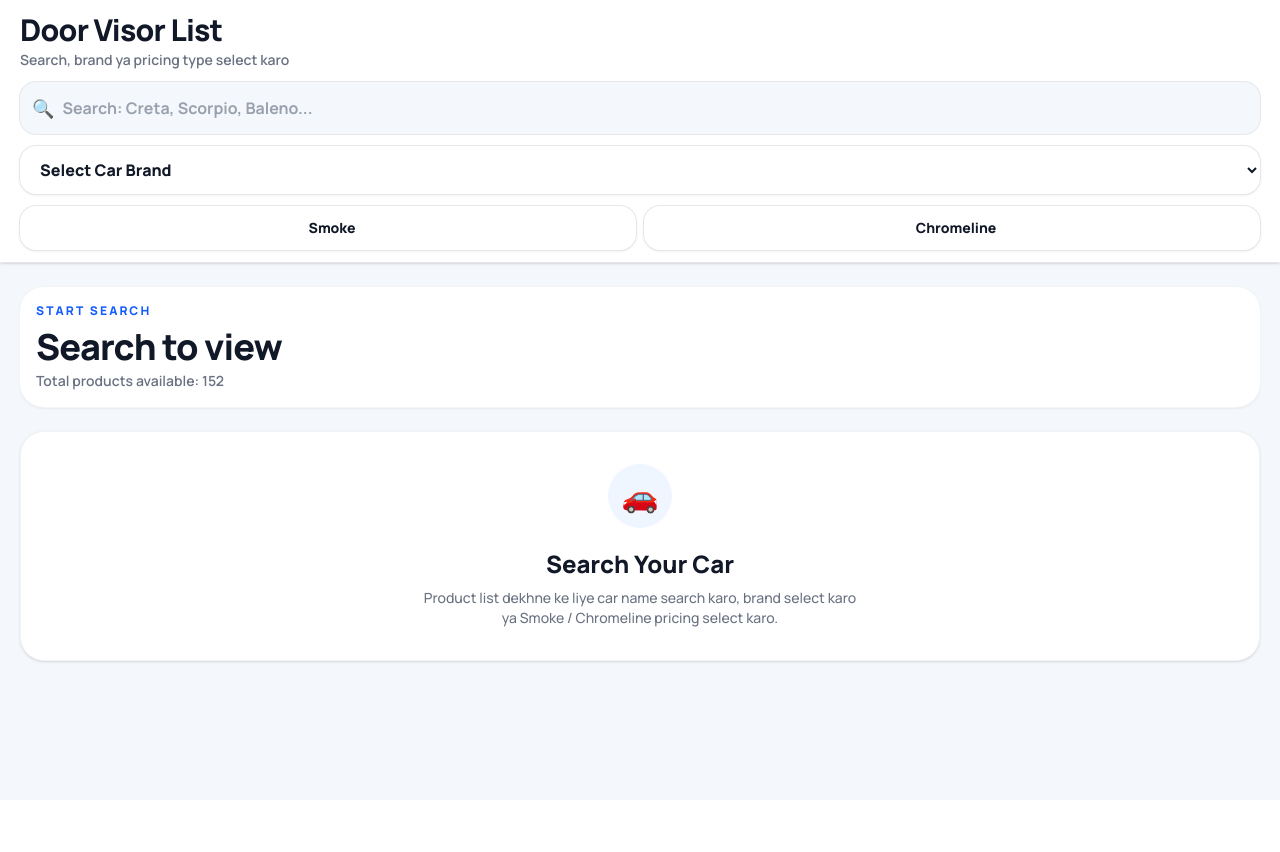
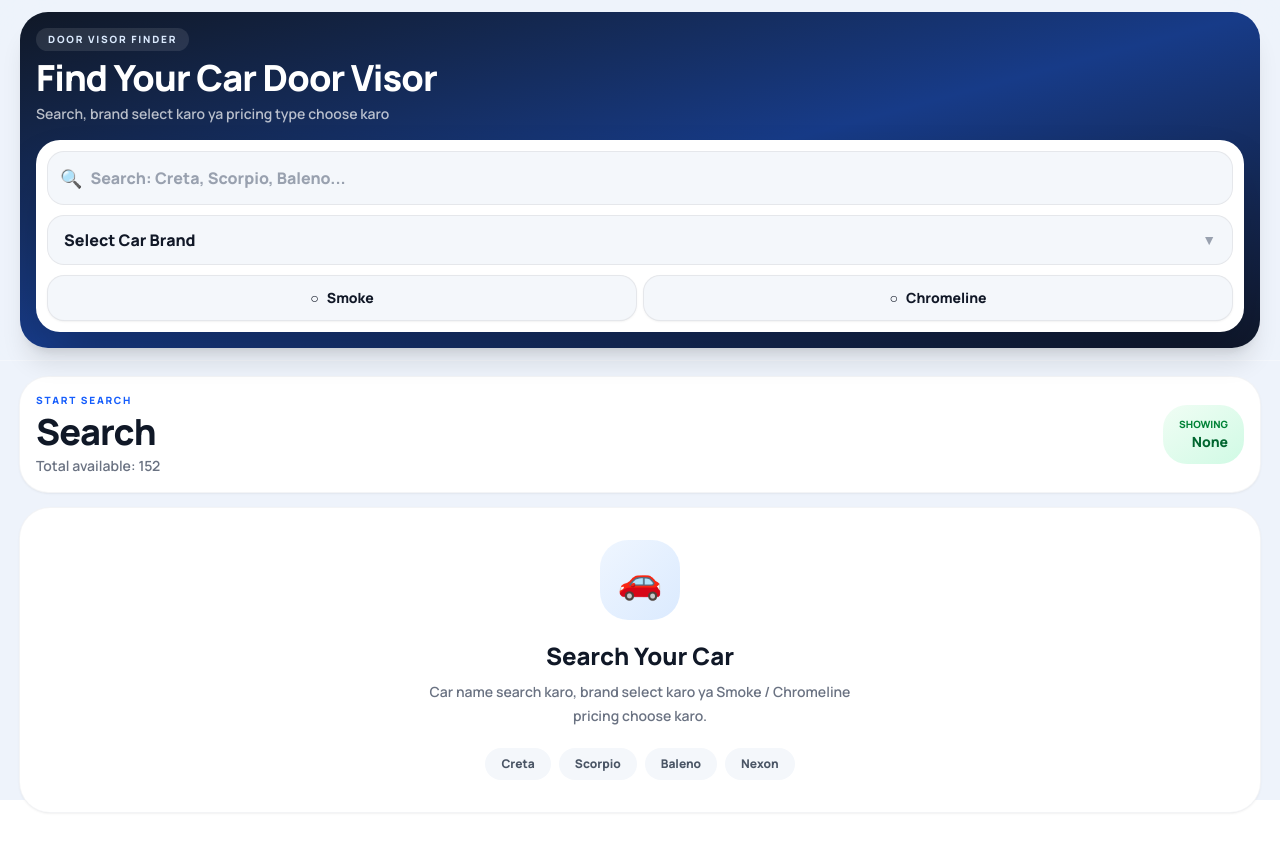
Before and after one commit to supportwinslow-cpu/door-visor, a Next.js app: page / in a window 1280 px wide. Before the commit the page ends 800 px from the top, so only its background shows below. Built offline with nearby package versions, Linux system fonts and the light colour scheme.

Commit message:
initial push

```diff
--- a/app/page.jsx
+++ b/app/page.jsx
@@ -135,11 +135,6 @@ export default function LandingPage() {
       product.brand,
       product.series,
       product.category,
-      product.visorType,
-      product.doorVisorType,
-      product.finish,
-      product.type,
-      product.productType,
       ...(product.carBrand || []),
       ...(product.carModel || []),
       ...(product.tags || []),
@@ -166,14 +161,12 @@ export default function LandingPage() {
   const displayProducts = useMemo(() => {
     const query = normalize(search);
 
-    // Default me product show nahi honge
     if (!query && selectedBrand === "all" && !showSmoke && !showChromeline) {
       return [];
     }
 
     let filteredProducts = products;
 
-    // Brand select karne par us brand ki cars show hongi
     if (selectedBrand !== "all") {
       filteredProducts = filteredProducts.filter((product) =>
         getProductBrands(product).some(
@@ -182,7 +175,6 @@ export default function LandingPage() {
       );
     }
 
-    // Search filter
     if (query) {
       const queryWords = query.split(" ").filter(Boolean);
 
@@ -192,9 +184,7 @@ export default function LandingPage() {
         const compactText = compact(text);
 
         return queryWords.every((word) => {
-          return (
-            normalText.includes(word) || compactText.includes(compact(word))
-          );
+          return normalText.includes(word) || compactText.includes(compact(word));
         });
       });
     }
@@ -212,31 +202,37 @@ export default function LandingPage() {
   };
 
   return (
-    <main className="min-h-screen bg-[#f4f7fb] text-[#111827]">
-      {/* Mobile First Top Search */}
-      <section className="sticky top-0 z-50 border-b border-gray-200 bg-white/95 px-3 py-3 shadow-sm backdrop-blur-xl md:px-5">
+    <main className="min-h-screen bg-[#eef3fb] text-[#101827]">
+      {/* TOP AREA */}
+      <section className="sticky top-0 z-50 border-b border-white/40 bg-[#eef3fb]/95 px-3 pb-3 pt-3 backdrop-blur-xl md:px-5">
         <div className="mx-auto max-w-7xl">
-          <div className="mb-3 flex items-start justify-between gap-3">
+          <div className="overflow-hidden rounded-[28px] bg-gradient-to-br from-[#101827] via-[#173b88] to-[#0f172a] p-4 shadow-xl">
+            <div className="mb-4 flex items-start justify-between gap-3 text-white">
               <div>
-              <h1 className="text-xl font-black tracking-tight md:text-3xl">
-                Door Visor List
+                <p className="mb-1 w-fit rounded-full bg-white/10 px-3 py-1 text-[10px] font-black uppercase tracking-[0.18em] text-blue-100">
+                  Door Visor Finder
+                </p>
+
+                <h1 className="text-2xl font-black leading-tight tracking-tight md:text-4xl">
+                  Find Your Car Door Visor
                 </h1>
 
-              <p className="mt-0.5 text-xs font-semibold text-gray-500 md:text-sm">
-                Search, brand ya pricing type select karo
+                <p className="mt-1 text-xs font-semibold text-white/70 md:text-sm">
+                  Search, brand select karo ya pricing type choose karo
                 </p>
               </div>
 
               {hasActiveSelection && (
                 <button
                   onClick={clearAllFilters}
-                className="shrink-0 rounded-full bg-[#111827] px-4 py-2 text-xs font-black text-white shadow md:text-sm"
+                  className="shrink-0 rounded-full bg-white px-4 py-2 text-xs font-black text-[#111827] shadow"
                 >
                   Clear
                 </button>
               )}
             </div>
 
+            <div className="rounded-[24px] bg-white p-3 shadow-2xl">
               <div className="space-y-3">
                 {/* Search */}
                 <div className="flex items-center gap-2 rounded-2xl bg-[#f4f7fb] px-3 py-3 ring-1 ring-gray-200 focus-within:ring-2 focus-within:ring-blue-600">
@@ -247,7 +243,7 @@ export default function LandingPage() {
                     value={search}
                     onChange={(e) => setSearch(e.target.value)}
                     placeholder="Search: Creta, Scorpio, Baleno..."
-                className="w-full bg-transparent text-sm font-bold text-black outline-none placeholder:text-gray-400 md:text-base"
+                    className="w-full bg-transparent text-sm font-black text-black outline-none placeholder:text-gray-400 md:text-base"
                   />
 
                   {search && (
@@ -261,10 +257,11 @@ export default function LandingPage() {
                 </div>
 
                 {/* Brand Select */}
+                <div className="relative">
                   <select
                     value={selectedBrand}
                     onChange={(e) => setSelectedBrand(e.target.value)}
-              className="w-full rounded-2xl bg-white px-4 py-3 text-sm font-black text-[#111827] shadow-sm outline-none ring-1 ring-gray-200 focus:ring-2 focus:ring-blue-600 md:text-base"
+                    className="w-full appearance-none rounded-2xl bg-[#f4f7fb] px-4 py-3 text-sm font-black text-[#111827] outline-none ring-1 ring-gray-200 focus:ring-2 focus:ring-blue-600 md:text-base"
                   >
                     <option value="all">Select Car Brand</option>
                     {brandOptions.map((brand) => (
@@ -274,13 +271,17 @@ export default function LandingPage() {
                     ))}
                   </select>
 
-            {/* Price Type */}
+                  <span className="pointer-events-none absolute right-4 top-1/2 -translate-y-1/2 text-sm font-black text-gray-400">
+                    ▼
+                  </span>
+                </div>
+
+                {/* Type Buttons */}
                 <div className="grid grid-cols-2 gap-2">
                   <label
-                className={`flex cursor-pointer items-center justify-center gap-2 rounded-2xl px-3 py-3 text-center text-xs font-black shadow-sm ring-1 transition md:text-sm ${
-                  showSmoke
+                    className={`flex cursor-pointer items-center justify-center gap-2 rounded-2xl px-3 py-3 text-center text-xs font-black shadow-sm ring-1 transition md:text-sm ${showSmoke
                         ? "bg-[#111827] text-white ring-[#111827]"
-                    : "bg-white text-[#111827] ring-gray-200"
+                        : "bg-[#f4f7fb] text-[#111827] ring-gray-200"
                       }`}
                   >
                     <input
@@ -289,15 +290,14 @@ export default function LandingPage() {
                       onChange={(e) => setShowSmoke(e.target.checked)}
                       className="hidden"
                     />
-                <span>{showSmoke ? "✓" : ""}</span>
+                    <span>{showSmoke ? "✓" : "○"}</span>
                     Smoke
                   </label>
 
                   <label
-                className={`flex cursor-pointer items-center justify-center gap-2 rounded-2xl px-3 py-3 text-center text-xs font-black shadow-sm ring-1 transition md:text-sm ${
-                  showChromeline
+                    className={`flex cursor-pointer items-center justify-center gap-2 rounded-2xl px-3 py-3 text-center text-xs font-black shadow-sm ring-1 transition md:text-sm ${showChromeline
                         ? "bg-blue-700 text-white ring-blue-700"
-                    : "bg-white text-[#111827] ring-gray-200"
+                        : "bg-[#f4f7fb] text-[#111827] ring-gray-200"
                       }`}
                   >
                     <input
@@ -306,61 +306,59 @@ export default function LandingPage() {
                       onChange={(e) => setShowChromeline(e.target.checked)}
                       className="hidden"
                     />
-                <span>{showChromeline ? "✓" : ""}</span>
+                    <span>{showChromeline ? "✓" : "○"}</span>
                     Chromeline
                   </label>
                 </div>
               </div>
             </div>
+          </div>
+        </div>
       </section>
 
-      {/* Status / Count */}
-      <section className="mx-auto max-w-7xl px-3 py-4 md:px-5 md:py-6">
-        <div className="rounded-3xl bg-white p-4 shadow-sm ring-1 ring-gray-100">
-          <p className="text-xs font-black uppercase tracking-[0.18em] text-blue-600">
-            {hasActiveSelection ? "Products" : "Start Search"}
+      {/* COUNT CARD */}
+      <section className="mx-auto max-w-7xl px-3 py-4 md:px-5">
+        <div className="rounded-[28px] bg-white p-4 shadow-sm ring-1 ring-gray-100">
+          <div className="flex items-center justify-between gap-3">
+            <div>
+              <p className="text-[10px] font-black uppercase tracking-[0.18em] text-blue-600">
+                {hasActiveSelection ? "Products Found" : "Start Search"}
               </p>
 
-          <div className="mt-2 flex items-end justify-between gap-3">
-            <div>
-              <h2 className="text-2xl font-black tracking-tight md:text-4xl">
-                {hasActiveSelection
-                  ? `${displayProducts.length} found`
-                  : "Search to view"}
+              <h2 className="mt-1 text-2xl font-black tracking-tight md:text-4xl">
+                {hasActiveSelection ? `${displayProducts.length}` : "Search"}
               </h2>
 
               <p className="mt-1 text-xs font-semibold text-gray-500 md:text-sm">
-                Total products available: {totalProducts}
+                Total available: {totalProducts}
               </p>
             </div>
 
-            {hasActiveSelection && (
-              <div className="rounded-2xl bg-green-50 px-3 py-2 text-right">
-                <p className="text-[10px] font-black uppercase text-green-600">
+            <div className="rounded-3xl bg-gradient-to-br from-green-50 to-emerald-100 px-4 py-3 text-right">
+              <p className="text-[10px] font-black uppercase text-green-700">
                 Showing
               </p>
-                <p className="text-sm font-black text-green-700">
-                  {getDisplayType()}
+
+              <p className="text-sm font-black text-green-800">
+                {hasActiveSelection ? getDisplayType() : "None"}
               </p>
             </div>
-            )}
           </div>
 
           {selectedBrand !== "all" && (
-            <p className="mt-3 w-fit rounded-full bg-blue-50 px-3 py-1.5 text-xs font-black text-blue-700">
+            <div className="mt-4 w-fit rounded-full bg-blue-50 px-4 py-2 text-xs font-black text-blue-700">
               Brand: {selectedBrand}
-            </p>
+            </div>
           )}
         </div>
       </section>
 
-      {/* Product Results */}
+      {/* RESULTS */}
       <section className="mx-auto max-w-7xl px-3 pb-10 md:px-5">
         {!hasActiveSelection ? (
           <StartSearchBox />
         ) : displayProducts.length > 0 ? (
           <>
-            {/* Mobile Cards */}
             <div className="grid gap-3 md:hidden">
               {displayProducts.map((product) => (
                 <MobileProductCard
@@ -375,7 +373,6 @@ export default function LandingPage() {
               ))}
             </div>
 
-            {/* Desktop Table */}
             <div className="hidden overflow-hidden rounded-3xl border border-gray-100 bg-white shadow-sm md:block">
               <div className="grid grid-cols-[1.1fr_2fr_0.8fr_1fr_1fr_1fr] gap-4 bg-[#111827] px-5 py-4 text-xs font-black uppercase tracking-[0.16em] text-white">
                 <p>Car Company</p>
@@ -411,17 +408,28 @@ export default function LandingPage() {
 
 function StartSearchBox() {
   return (
-    <div className="rounded-3xl border border-gray-100 bg-white p-8 text-center shadow-sm">
-      <div className="mx-auto flex h-16 w-16 items-center justify-center rounded-full bg-blue-50 text-3xl">
+    <div className="rounded-[30px] bg-white p-8 text-center shadow-sm ring-1 ring-gray-100">
+      <div className="mx-auto flex h-20 w-20 items-center justify-center rounded-[28px] bg-gradient-to-br from-blue-50 to-blue-100 text-4xl">
         🚗
       </div>
 
       <h3 className="mt-5 text-2xl font-black">Search Your Car</h3>
 
-      <p className="mx-auto mt-2 max-w-md text-sm font-medium text-gray-500">
-        Product list dekhne ke liye car name search karo, brand select karo ya
-        Smoke / Chromeline pricing select karo.
+      <p className="mx-auto mt-2 max-w-md text-sm font-semibold leading-6 text-gray-500">
+        Car name search karo, brand select karo ya Smoke / Chromeline pricing
+        choose karo.
       </p>
+
+      <div className="mt-5 flex flex-wrap justify-center gap-2">
+        {["Creta", "Scorpio", "Baleno", "Nexon"].map((item) => (
+          <span
+            key={item}
+            className="rounded-full bg-[#f4f7fb] px-4 py-2 text-xs font-black text-gray-600"
+          >
+            {item}
+          </span>
+        ))}
+      </div>
     </div>
   );
 }
@@ -435,19 +443,20 @@ function MobileProductCard({
   visorType,
 }) {
   return (
-    <div className="rounded-3xl bg-white p-4 shadow-sm ring-1 ring-gray-100">
-      <div className="mb-3 flex items-start justify-between gap-3">
+    <div className="overflow-hidden rounded-[28px] bg-white shadow-sm ring-1 ring-gray-100">
+      <div className="bg-gradient-to-r from-[#111827] to-[#1e3a8a] p-4 text-white">
+        <div className="flex items-start justify-between gap-3">
           <div>
-          <p className="w-fit rounded-full bg-blue-50 px-3 py-1.5 text-xs font-black text-blue-700">
+            <p className="w-fit rounded-full bg-white/15 px-3 py-1.5 text-xs font-black">
               {carCompany}
             </p>
 
-          <h3 className="mt-3 text-base font-black leading-snug text-[#111827]">
+            <h3 className="mt-3 text-lg font-black leading-snug">
               {carName}
             </h3>
           </div>
 
-        <div className="shrink-0 rounded-2xl bg-green-50 px-3 py-2 text-right">
+          <div className="shrink-0 rounded-2xl bg-white px-3 py-2 text-right text-[#111827]">
             <p className="text-[10px] font-black uppercase text-green-600">
               Price
             </p>
@@ -456,8 +465,9 @@ function MobileProductCard({
             </p>
           </div>
         </div>
+      </div>
 
-      <div className="grid grid-cols-3 gap-2">
+      <div className="grid grid-cols-3 gap-2 p-3">
         <MiniInfo label="Set" value={setCount} />
         <MiniInfo label="Year" value={year} />
         <MiniInfo label="Type" value={visorType} />
@@ -468,7 +478,7 @@ function MobileProductCard({
 
 function MiniInfo({ label, value }) {
   return (
-    <div className="rounded-2xl bg-[#f4f7fb] p-3">
+    <div className="rounded-2xl bg-[#f4f7fb] p-3 text-center">
       <p className="text-[9px] font-black uppercase tracking-[0.14em] text-gray-400">
         {label}
       </p>
@@ -512,7 +522,7 @@ function DesktopProductRow({
 
 function NoProducts() {
   return (
-    <div className="rounded-3xl border border-gray-100 bg-white p-10 text-center shadow-sm">
+    <div className="rounded-[30px] bg-white p-10 text-center shadow-sm ring-1 ring-gray-100">
       <div className="mx-auto flex h-16 w-16 items-center justify-center rounded-full bg-blue-50 text-3xl">
         🔎
       </div>
```
Lines whose indentation alone changed are shown as unchanged.
